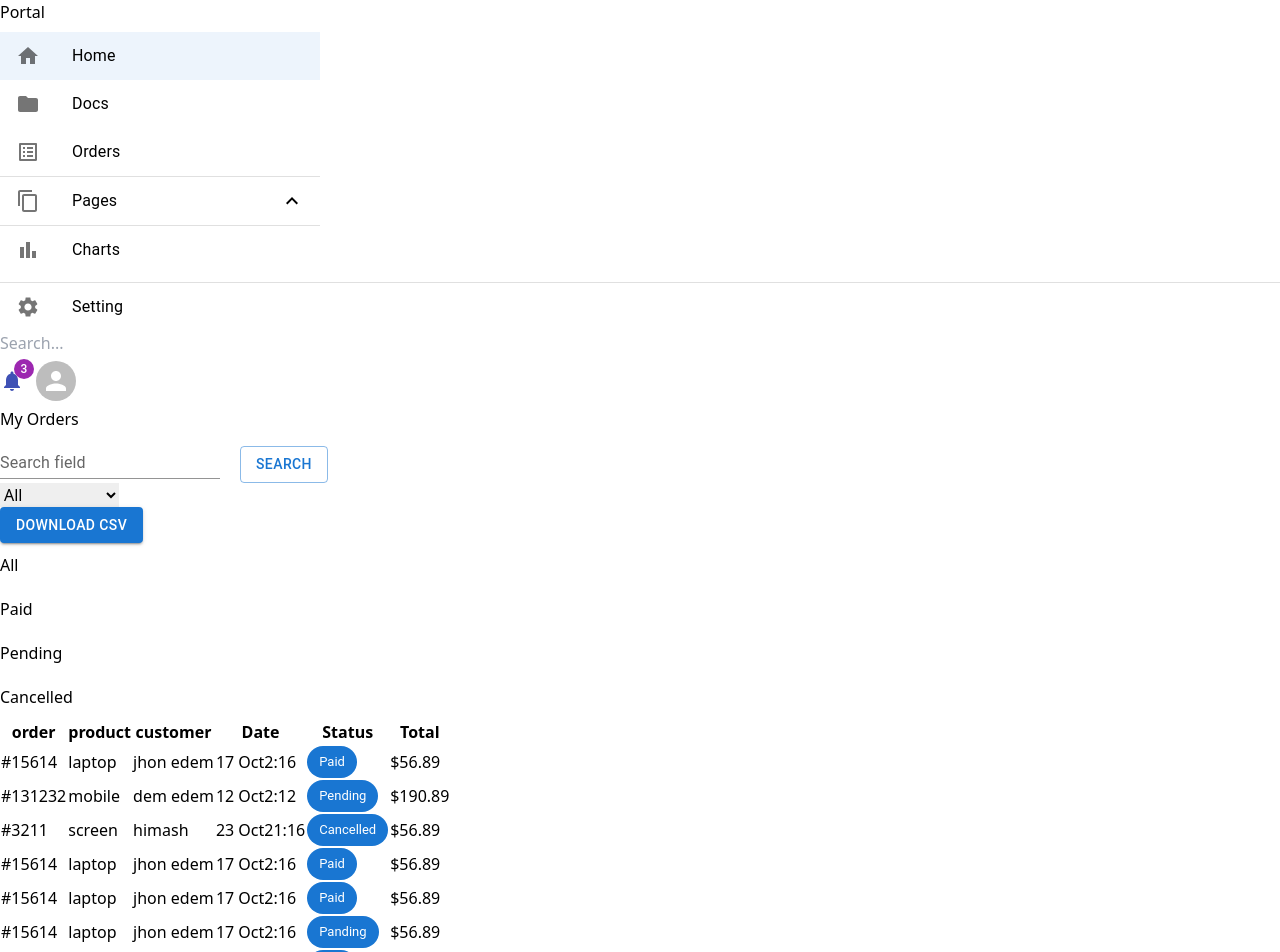
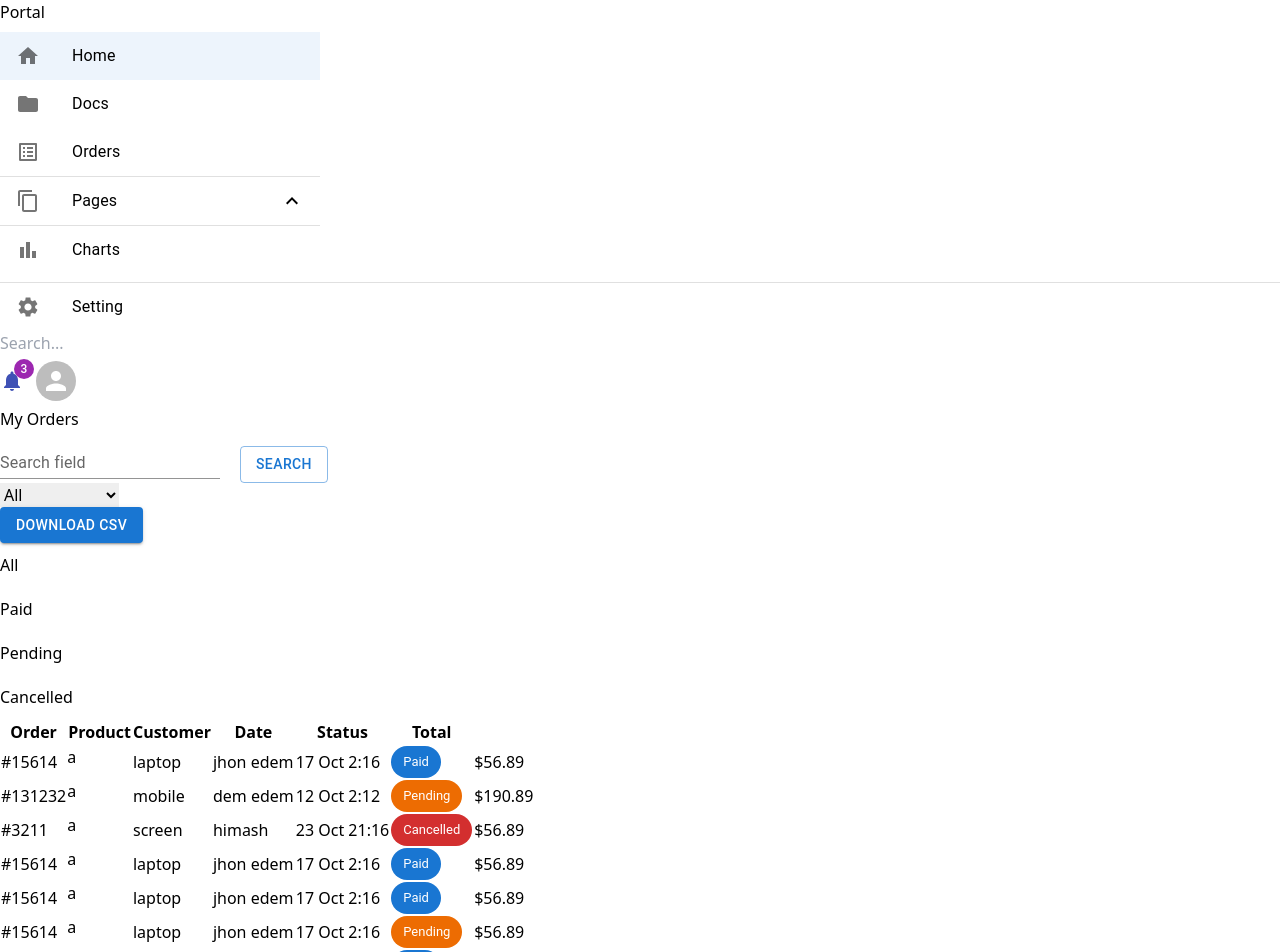
Before and after one commit to saurabhkumarxmpt/Mini-React-Projects, a React app in the folder Admin-dashboard/: page /orders in a window 1280 px wide. Shown: the top 952 px of the page. Built offline with nearby package versions, Linux system fonts and the light colour scheme; the HTML template or start-up script is replaced by a standard one.

Commit message:
complete order tab

```diff
--- a/Admin-dashboard/src/Pages/Orders/TableData/Data.jsx
+++ b/Admin-dashboard/src/Pages/Orders/TableData/Data.jsx
@@ -49,7 +49,7 @@ export const Data=[
         product:'laptop',
         customer:'jhon edem',
         date:['17 Oct','2:16'],
-        Status:'Panding',
+        Status:'Pending',
         Total:'$56.89'
 
     },
--- a/Admin-dashboard/src/Pages/Orders/TableData/Table.jsx
+++ b/Admin-dashboard/src/Pages/Orders/TableData/Table.jsx
@@ -1,37 +1,50 @@
-import { useState } from "react"
-import {Data} from './Data';
-import Divider from '@mui/material/Divider';
+import { useState } from "react";
+import { Data } from './Data';
 import Chip from '@mui/material/Chip';
-    const tableItem=Data.map(Order =>
-            <tr className="py-[100px]">
-                <td>{Order.orderId}</td>
-                <td>{Order.product}</td>
-                <td>{Order.customer}</td>
-                <td>{Order.date[0]}{Order.date[1]}</td>
-                <td><Chip label={Order.Status} color="primary" /></td>
-                <td>{Order.Total}</td>
 
-            </tr>
+const Table = () => {
+    const getStatusChip = (status) => {
+        if (status === "Paid") {
+            return <Chip label="Paid" color="primary" />;
+        } else if (status === "Pending") {
+            return <Chip label="Pending" color="warning" />;
+        } else if (status === "Cancelled") {
+            return <Chip label="Cancelled" color="error" />;
+        } else if (status === "Processing") {
+            return <Chip label="Processing" color="info" />;
+        } else {
+            return <Chip label="Unknown" color="default" />;
+        }
+    };
 
-    )
+    const tableItem = Data.map((Order) => (
+        <tr key={Order.orderId} className="border-b">
+            <td className="px-4 py-2">{Order.orderId}</td>a
+            <td className="px-4 py-2">{Order.product}</td>
+            <td className="px-4 py-2">{Order.customer}</td>
+            <td className="px-4 py-2">{Order.date[0]} {Order.date[1]}</td>
+            <td className="px-4 py-2">{getStatusChip(Order.Status)}</td>
+            <td className="px-4 py-2">{Order.Total}</td>
+        </tr>
+    ));
 
-const Table=()=>{
-    return(
-        <>
-        <table className=" w-[1060px] text-left bg-white shadow ">
-                <tr className="py-[20px]">
-                    <th>order</th>
-                    <th>product</th>
-                    <th>customer</th>
-                    <th>Date</th>
-                    <th>Status</th>
-                    <th>Total</th>
+    return (
+        <table className="w-full text-left bg-white shadow-md">
+            <thead className="bg-white border-b">
+                <tr className="text-sm font-semibold">
+                    <th className="px-4 py-2">Order</th>
+                    <th className="px-4 py-2">Product</th>
+                    <th className="px-4 py-2">Customer</th>
+                    <th className="px-4 py-2">Date</th>
+                    <th className="px-4 py-2">Status</th>
+                    <th className="px-4 py-2">Total</th>
                 </tr>
+            </thead>
+            <tbody>
+                {tableItem}
+            </tbody>
+        </table>
+    );
+};
 
-                {tableItem}
-            </table>
-        </>
-    )
-}
-
-export default Table
+export default Table;
```
